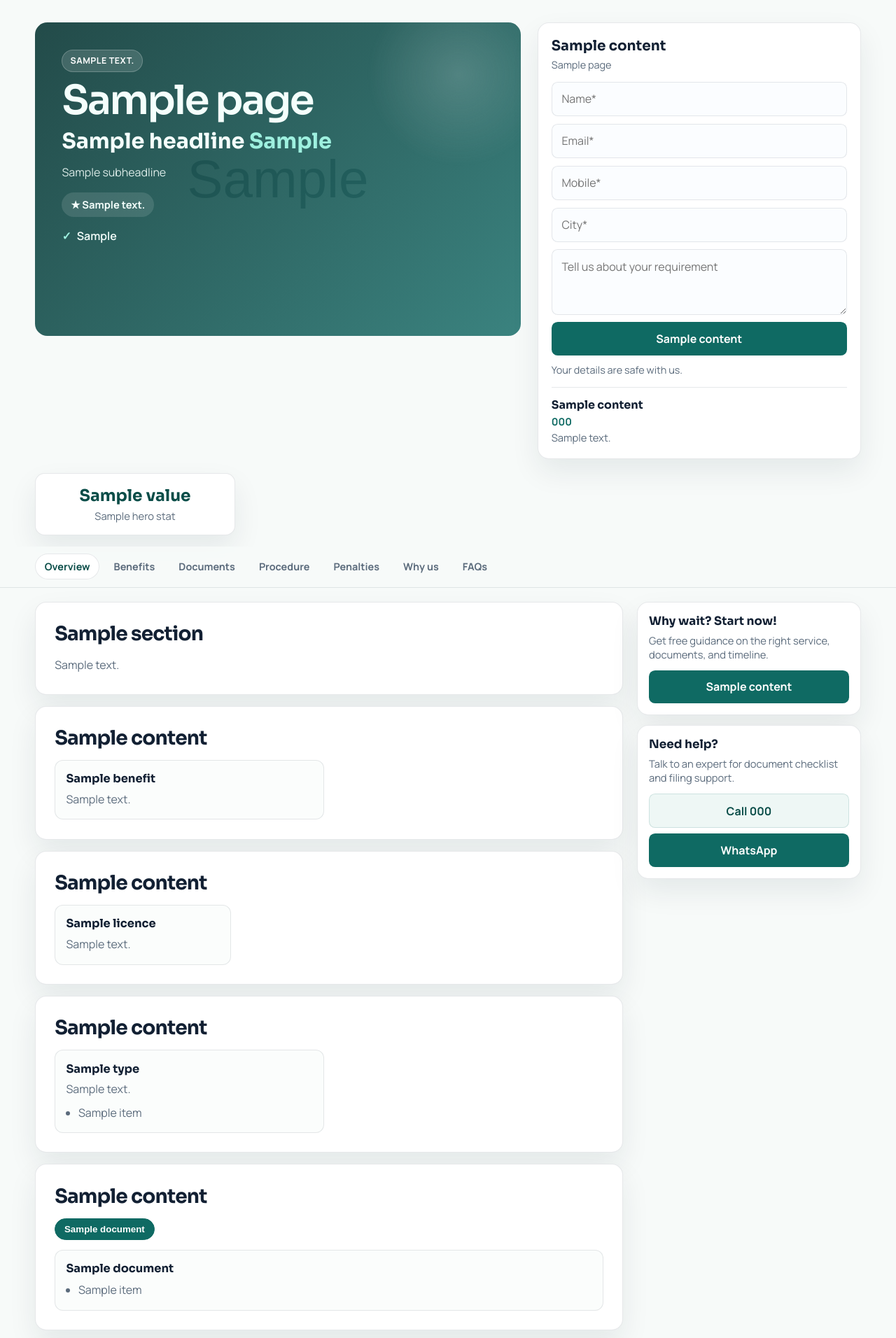
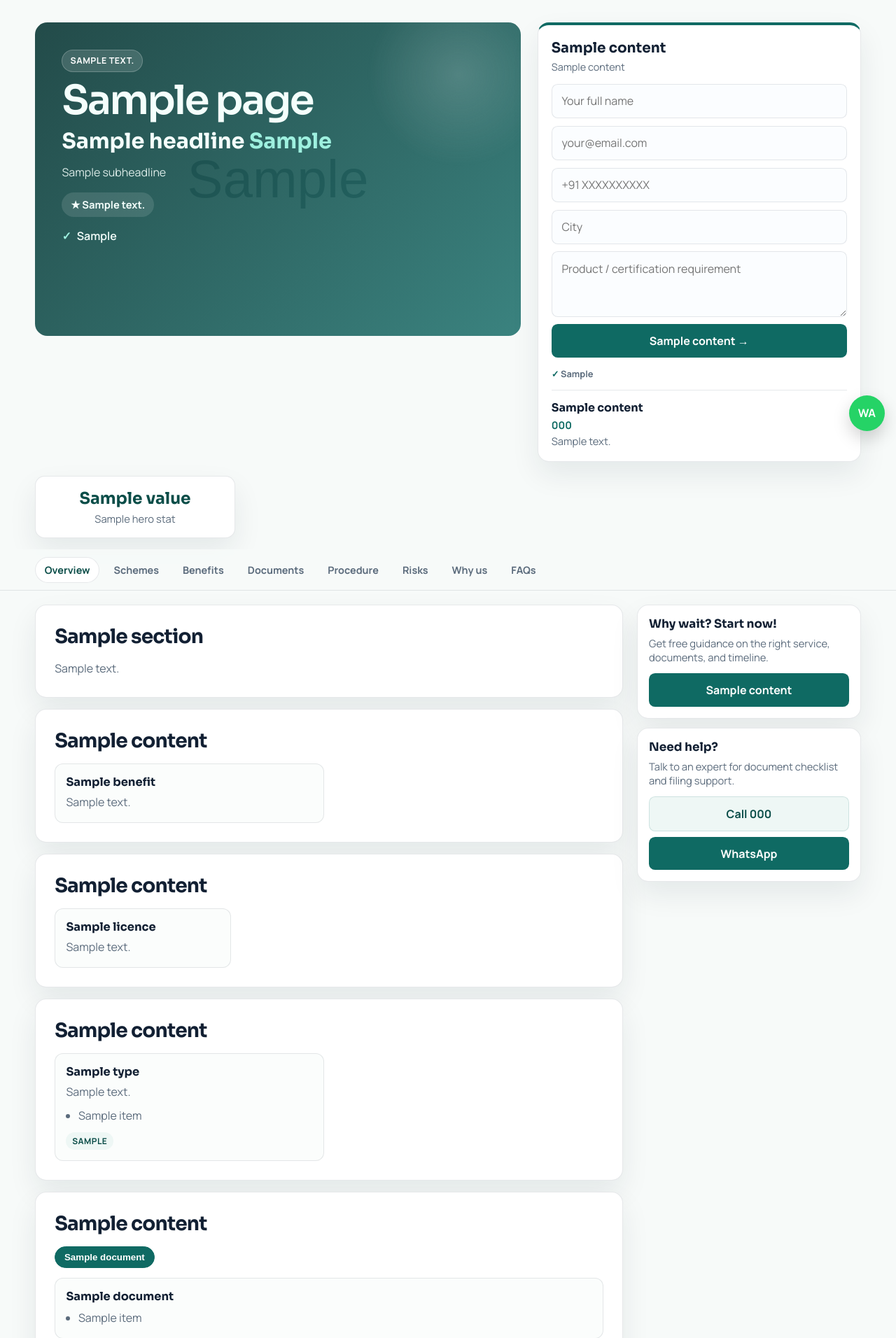
Before and after one commit to instacertify/instacertify-landing-pages-, a Node server app: template server/views/templates/service.ejs in a window 1280 px wide. Shown: the part 101-2013 px from the top of the page at 70% size. Run offline with Node 20, Linux system fonts and the light colour scheme; the template is opened without the code that fills it: most values are stand-ins (such as "Sample title", 1, 10 or a date in 2020); grey boxes marked "Sample" are stand-in pictures; some libraries are stand-ins or nearby versions.

Commit message:
Add BIS registration sample and Diligence-style conversion polish
Introduce a seeded /bis-registration Service page and enhance the
template with scroll CTA, form trust points, scheme chips, and
WhatsApp float support inspired by BIS certification landers.

Co-authored-by: instacertify <instacertify@users.noreply.github.com>

```diff
--- a/public/admin/index.html
+++ b/public/admin/index.html
@@ -115,8 +115,13 @@
                   <textarea id="trustPoints" rows="4" placeholder="Document checklist before filing&#10;Dedicated support through stages"></textarea>
                 </label>
                 <label>Form title <input id="formTitle" /></label>
+                <label>Form subtitle <input id="formSubtitle" placeholder="Free consultation — same-day callback" /></label>
                 <label>Form submit label <input id="formSubmitLabel" /></label>
+                <label>Scroll CTA text <input id="scrollCtaText" placeholder="Get certified faster" /></label>
                 <label class="full">Form success message <input id="formSuccessMessage" /></label>
+                <label class="full">Form trust points (one per line)
+                  <textarea id="formTrustPoints" rows="3" placeholder="Free consultation&#10;60-minute response&#10;End-to-end support"></textarea>
+                </label>
                 <label class="full"><span><input type="checkbox" id="formEnabled" checked /> Enable lead form</span></label>
                 <label class="full">Bottom CTA text <input id="bottomCtaText" /></label>
               </div>
--- a/server/db.js
+++ b/server/db.js
@@ -97,8 +97,11 @@ const EMPTY_CONTENT = {
   offerPrice: "",
   formEnabled: true,
   formTitle: "Enquiry Now",
+  formSubtitle: "",
   formSubmitLabel: "Get Free Consultation",
   formSuccessMessage: "Thanks! Our team will contact you shortly.",
+  formTrustPoints: [],
+  scrollCtaText: "",
   processTitle: "How we work",
   process: [],
   licencesTitle: "",
@@ -177,6 +180,7 @@ function normalizeContent(raw, existing = null) {
   return {
     ...base,
     trustPoints: asStringArray(base.trustPoints),
+    formTrustPoints: asStringArray(base.formTrustPoints),
     heroStats: asWhyUs(base.heroStats),
     process: asNamedBlocks(base.process),
     licences: asNamedBlocks(base.licences),
--- a/server/views/templates/service.ejs
+++ b/server/views/templates/service.ejs
@@ -174,11 +174,46 @@
       font-weight: 800;
     }
 
+    .scroll-cta {
+      position: fixed;
+      top: 0;
+      left: 0;
+      right: 0;
+      z-index: 70;
+      background: var(--brand-deep);
+      color: #fff;
+      padding: 0.7rem 1rem;
+      display: none;
+      transform: translateY(-110%);
+      transition: transform 280ms ease;
+    }
+    .scroll-cta.visible {
+      display: block;
+      transform: translateY(0);
+    }
+    .scroll-cta-inner {
+      width: min(1180px, 100%);
+      margin: 0 auto;
+      display: flex;
+      justify-content: space-between;
+      align-items: center;
+      gap: 0.75rem;
+    }
+    .scroll-cta-inner span {
+      font-family: Sora, sans-serif;
+      font-weight: 700;
+      font-size: 0.95rem;
+    }
+    .scroll-cta-inner .btn {
+      background: #fff;
+      color: var(--brand-deep);
+    }
     .enquiry {
       position: sticky;
       top: 5.2rem;
       background: var(--panel);
       border: 1px solid var(--line);
+      border-top: 4px solid var(--brand);
       border-radius: 1rem;
       box-shadow: var(--shadow);
       padding: 1.2rem;
@@ -193,6 +228,46 @@
       color: var(--muted);
       margin: 0 0 0.9rem;
       font-size: 0.9rem;
+    }
+    .form-trust {
+      display: flex;
+      flex-wrap: wrap;
+      gap: 0.55rem 0.9rem;
+      margin-top: 0.85rem;
+      color: var(--muted);
+      font-size: 0.8rem;
+      font-weight: 700;
+    }
+    .form-trust span::before {
+      content: "✓ ";
+      color: var(--brand);
+    }
+    .cert-chip {
+      display: inline-block;
+      margin-top: 0.65rem;
+      padding: 0.25rem 0.55rem;
+      border-radius: 999px;
+      background: var(--soft);
+      color: var(--brand-deep);
+      font-size: 0.75rem;
+      font-weight: 800;
+      letter-spacing: 0.04em;
+      text-transform: uppercase;
+    }
+    .float-wa {
+      position: fixed;
+      right: 1rem;
+      bottom: 5.2rem;
+      z-index: 65;
+      width: 3.2rem;
+      height: 3.2rem;
+      border-radius: 50%;
+      display: grid;
+      place-items: center;
+      background: #25d366;
+      color: #fff;
+      font-weight: 800;
+      box-shadow: 0 10px 24px rgba(0,0,0,0.18);
     }
     .enquiry form { display: grid; gap: 0.65rem; }
     .enquiry input,
@@ -458,6 +533,7 @@
       .side-rail { display: none; }
       .mobile-cta { display: block; }
       .section-nav-wrap { top: 3.55rem; }
+      .scroll-cta { display: none !important; }
     }
   </style>
   <% if (page.content && page.content.faqs && page.content.faqs.length) { %>
@@ -485,12 +561,20 @@
   <% const whatsapp = c.whatsapp || settings.support_whatsapp; %>
   <% const nav = []; %>
   <% if (page.sections && page.sections.length) nav.push({ id: 'overview', label: 'Overview' }); %>
+  <% if (c.types && c.types.length) nav.push({ id: 'types', label: 'Schemes' }); %>
   <% if (c.benefits && c.benefits.length) nav.push({ id: 'benefits', label: 'Benefits' }); %>
   <% if (c.documents && c.documents.length) nav.push({ id: 'documents', label: 'Documents' }); %>
   <% if ((c.detailProcess && c.detailProcess.length) || (c.process && c.process.length)) nav.push({ id: 'procedure', label: 'Procedure' }); %>
-  <% if (c.penalties && c.penalties.length) nav.push({ id: 'penalties', label: 'Penalties' }); %>
+  <% if (c.penalties && c.penalties.length) nav.push({ id: 'penalties', label: 'Risks' }); %>
   <% if (c.whyUs && c.whyUs.length) nav.push({ id: 'why', label: 'Why us' }); %>
   <% if (c.faqs && c.faqs.length) nav.push({ id: 'faqs', label: 'FAQs' }); %>
+
+  <div class="scroll-cta" id="scroll-cta">
+    <div class="scroll-cta-inner">
+      <span><%= c.scrollCtaText || page.headline || 'Get certified faster' %></span>
+      <a class="btn" href="#lead-form"><%= c.formSubmitLabel || 'Get Free Consultation' %></a>
+    </div>
+  </div>
 
   <div class="topbar">
     <strong><%= page.brandName %></strong>
@@ -526,18 +610,24 @@
     <% if (c.formEnabled !== false) { %>
     <aside class="enquiry" id="lead-form">
       <h2><%= c.formTitle || 'Enquiry Now' %></h2>
-      <p class="hint"><%= page.title %></p>
+      <p class="hint"><%= c.formSubtitle || page.title %></p>
       <form id="service-lead-form">
         <input type="hidden" name="pageSlug" value="<%= page.slug %>" />
         <input type="hidden" name="service" value="<%= page.title %>" />
-        <input name="name" required autocomplete="name" placeholder="Name*" />
-        <input type="email" name="email" required autocomplete="email" placeholder="Email*" />
-        <input name="phone" required autocomplete="tel" placeholder="Mobile*" />
-        <input name="city" autocomplete="address-level2" placeholder="City*" />
-        <textarea name="message" rows="3" placeholder="Tell us about your requirement"></textarea>
-        <button class="btn btn-brand" type="submit"><%= c.formSubmitLabel || 'Get Free Consultation' %></button>
+        <input name="name" required autocomplete="name" placeholder="Your full name" />
+        <input type="email" name="email" required autocomplete="email" placeholder="your@email.com" />
+        <input name="phone" required autocomplete="tel" placeholder="+91 XXXXXXXXXX" />
+        <input name="city" autocomplete="address-level2" placeholder="City" />
+        <textarea name="message" rows="3" placeholder="Product / certification requirement"></textarea>
+        <button class="btn btn-brand" type="submit"><%= c.formSubmitLabel || 'Get Free Consultation' %> →</button>
       </form>
-      <p class="hint" style="margin-top:0.7rem;margin-bottom:0;">Your details are safe with us.</p>
+      <% if (c.formTrustPoints && c.formTrustPoints.length) { %>
+        <div class="form-trust">
+          <% c.formTrustPoints.forEach(function(point) { %><span><%= point %></span><% }) %>
+        </div>
+      <% } else { %>
+        <p class="hint" style="margin-top:0.7rem;margin-bottom:0;">Free consultation · Same-day callback · End-to-end support</p>
+      <% } %>
       <p class="form-success" id="lead-success"><%= c.formSuccessMessage || 'Thanks! Our team will contact you shortly.' %></p>
       <% if (c.expertName || phone) { %>
       <div class="expert-card">
@@ -621,7 +711,7 @@
 
       <% if (c.types && c.types.length) { %>
       <section class="block" id="types">
-        <h2><%= c.typesTitle || 'Certificate coverage' %></h2>
+        <h2><%= c.typesTitle || 'Types of certification' %></h2>
         <div class="grid-2">
           <% c.types.forEach(function(type) { %>
             <article class="item">
@@ -630,6 +720,7 @@
               <% if (type.items && type.items.length) { %>
                 <ul><% type.items.forEach(function(item) { %><li><%= item %></li><% }) %></ul>
               <% } %>
+              <% if (type.title) { %><span class="cert-chip"><%= type.title.split(' ')[0] %></span><% } %>
             </article>
           <% }) %>
         </div>
@@ -779,6 +870,10 @@
     <a class="btn btn-brand" href="#lead-form"><%= c.formSubmitLabel || 'Get Free Consultation' %></a>
   </div>
 
+  <% if (whatsapp) { %>
+    <a class="float-wa" href="https://wa.me/<%= String(whatsapp).replace(/\D/g, '') %>" target="_blank" rel="noopener" aria-label="WhatsApp">WA</a>
+  <% } %>
+
   <script>
     (function () {
       const tabs = document.querySelectorAll(".doc-tab");
@@ -792,6 +887,16 @@
           });
         });
       });
+
+      const scrollCta = document.getElementById("scroll-cta");
+      const hero = document.querySelector(".hero");
+      function updateScrollCta() {
+        if (!scrollCta || !hero) return;
+        const passed = hero.getBoundingClientRect().bottom < 80;
+        scrollCta.classList.toggle("visible", passed);
+      }
+      updateScrollCta();
+      window.addEventListener("scroll", updateScrollCta, { passive: true });
 
       const navLinks = document.querySelectorAll(".section-nav a");
       const sections = Array.from(navLinks)
```
Also changed, not shown: public/admin/app.js (+13 -0 lines), server/seed.js (+252 -0 lines), README.md.
